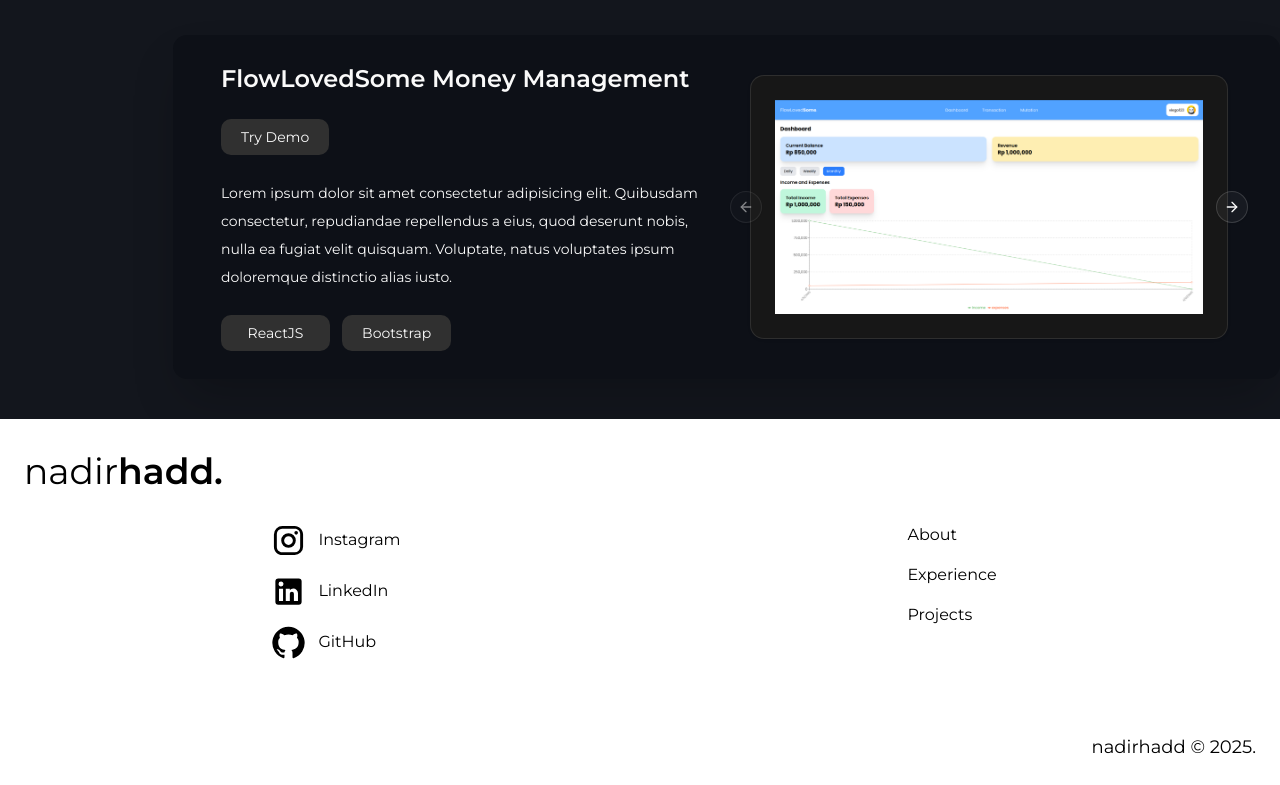
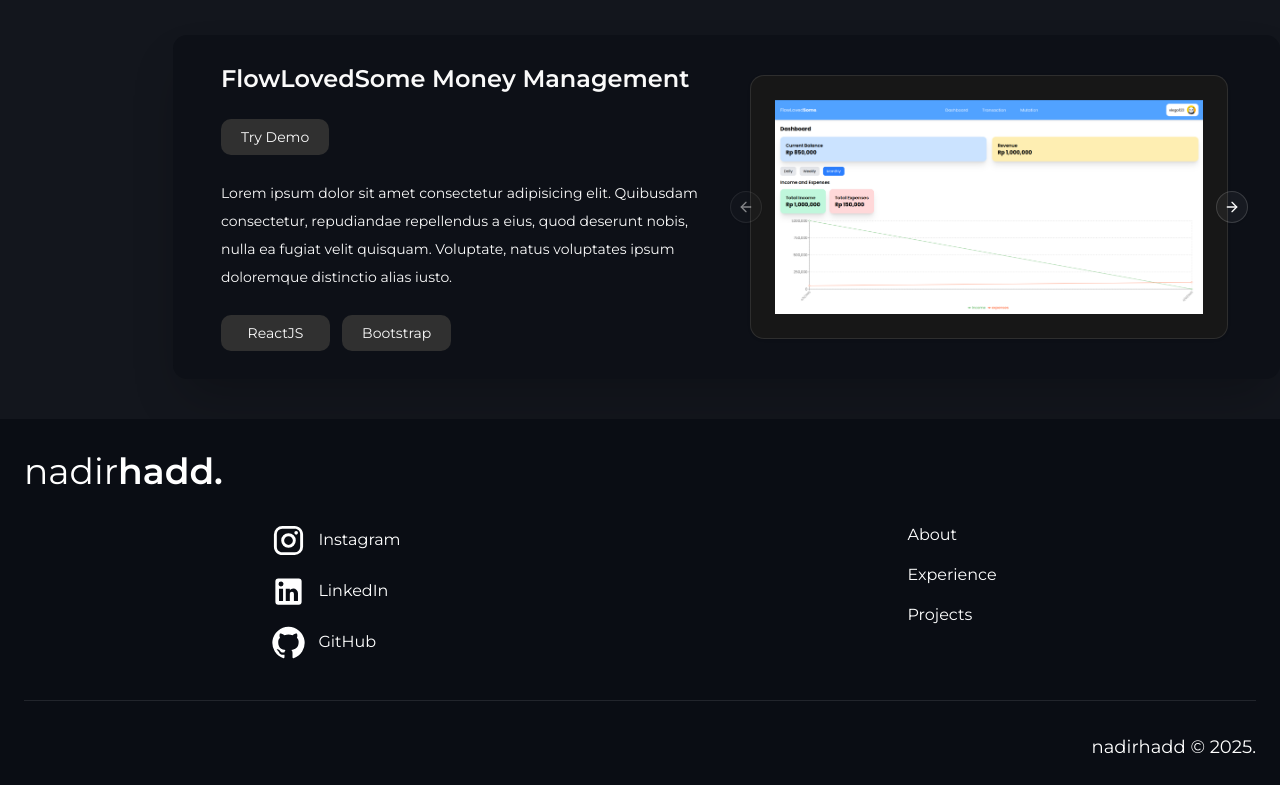
Before and after one commit to haddjs/nadirhadd-portfolio, a Next.js app: page / in a window 1280 px wide. Shown: the part 1498-2283 px from the top of the page. Built offline with nearby package versions, Linux system fonts and the light colour scheme.

Commit message:
Finished Project

```diff
--- a/src/app/globals.css
+++ b/src/app/globals.css
@@ -88,6 +88,10 @@
 	--sidebar-ring: oklch(0.556 0 0);
 }
 
+html {
+	scroll-behavior: smooth;
+}
+
 body {
 	font-family: "Montserrat", sans-serif;
 	transition: background 0.3s ease, color 0.3s ease;
--- a/src/components/Footer.js
+++ b/src/components/Footer.js
@@ -6,7 +6,7 @@ import { Separator } from "./ui/separator";
 
 const Footer = () => {
 	return (
-		<div className="bg-black dark:bg-white text-white dark:text-black transition-all ease-in-out">
+		<div className="bg-black dark:bg-[#0a0d14] text-white transition-all ease-in-out">
 			<div className="p-6 pt-8">
 				<div className="text-2xl md:text-4xl">
 					<Link
@@ -20,19 +20,22 @@ const Footer = () => {
 					<div className="flex flex-col items-start mx-auto gap-4">
 						<Link
 							href="https://www.instagram.com/hadd.js"
-							className="flex items-center gap-3 border-l-0 hover:border-l-4 transition-all ps-2">
+							className="flex items-center gap-3 border-l-0 hover:border-l-4 transition-all ps-2"
+							target="_blank">
 							<Instagram fontSize="large" className="rounded-lg" />
 							<span>Instagram</span>
 						</Link>
 						<Link
 							href="https://www.linkedin.com/in/nadir-septian-hadiansyah-06281a225/"
-							className="flex items-center gap-3 border-l-0 hover:border-l-4 transition-all ps-2">
+							className="flex items-center gap-3 border-l-0 hover:border-l-4 transition-all ps-2"
+							target="_blank">
 							<LinkedIn fontSize="large" />
 							<span>LinkedIn</span>
 						</Link>
 						<Link
 							href="https://github.com/haddjs"
-							className="flex items-center gap-3 border-l-0 hover:border-l-4 transition-all ps-2">
+							className="flex items-center gap-3 border-l-0 hover:border-l-4 transition-all ps-2"
+							target="_blank">
 							<GitHub fontSize="large" />
 							<span>GitHub</span>
 						</Link>
--- a/src/components/Navbar.js
+++ b/src/components/Navbar.js
@@ -57,14 +57,20 @@ const Navbar = () => {
 				</div>
 				<Link
 					href="https://www.instagram.com/hadd.js"
-					className="hidden md:block">
+					className="hidden md:block"
+					target="_blank">
 					<Instagram
 						fontSize="large"
-						className="dark:hover:bg-white dark:hover:text-black rounded-lg transition-all duration-300"
+						className="hover:bg-black hover:text-white dark:hover:bg-white dark:hover:text-black rounded-lg transition-all duration-300"
 					/>
 				</Link>
-				<Link href="https://www.linkedin.com/in/nadir-septian-hadiansyah-06281a225/">
-					<LinkedIn fontSize="large" />
+				<Link
+					href="https://www.linkedin.com/in/nadir-septian-hadiansyah-06281a225/"
+					target="_blank">
+					<LinkedIn
+						fontSize="large"
+						className="hover:bg-black hover:text-white dark:hover:bg-white dark:hover:text-black rounded-lg transition-all duration-300"
+					/>
 				</Link>
 			</div>
 		</div>
```
